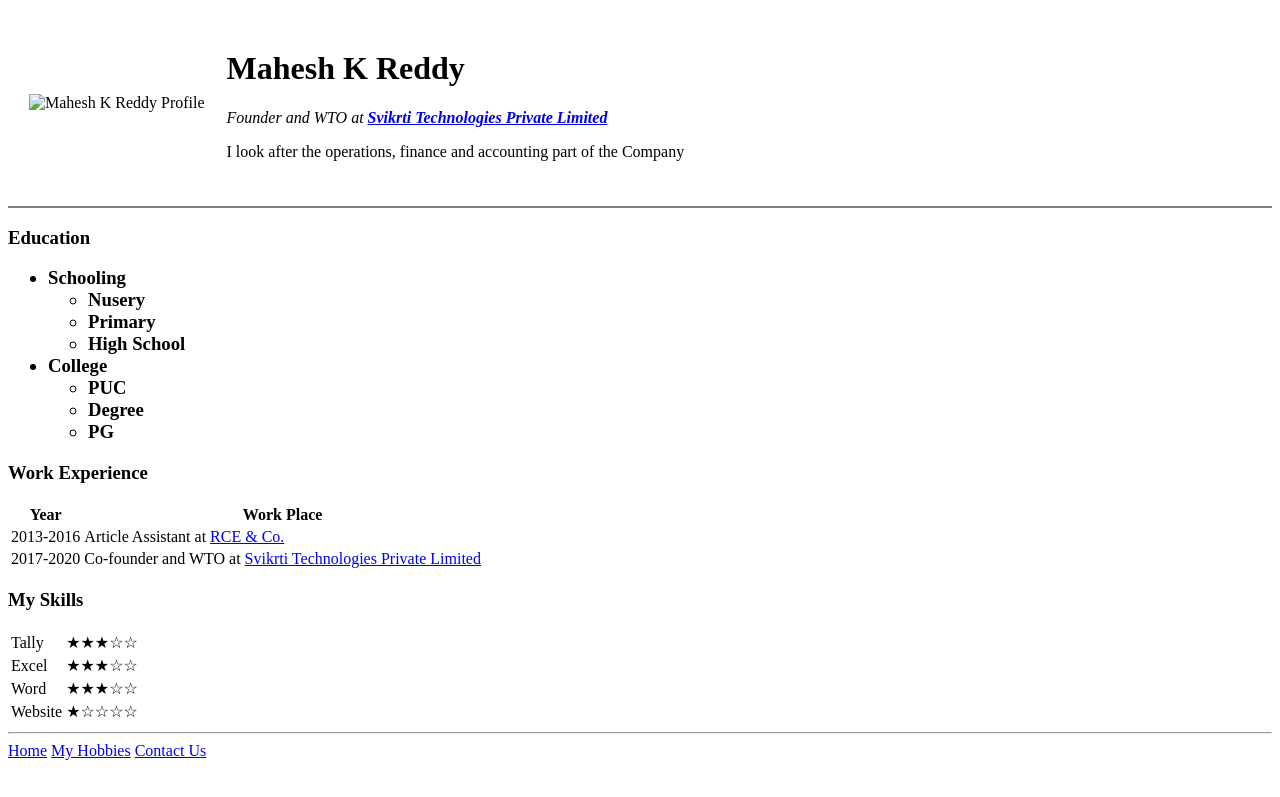
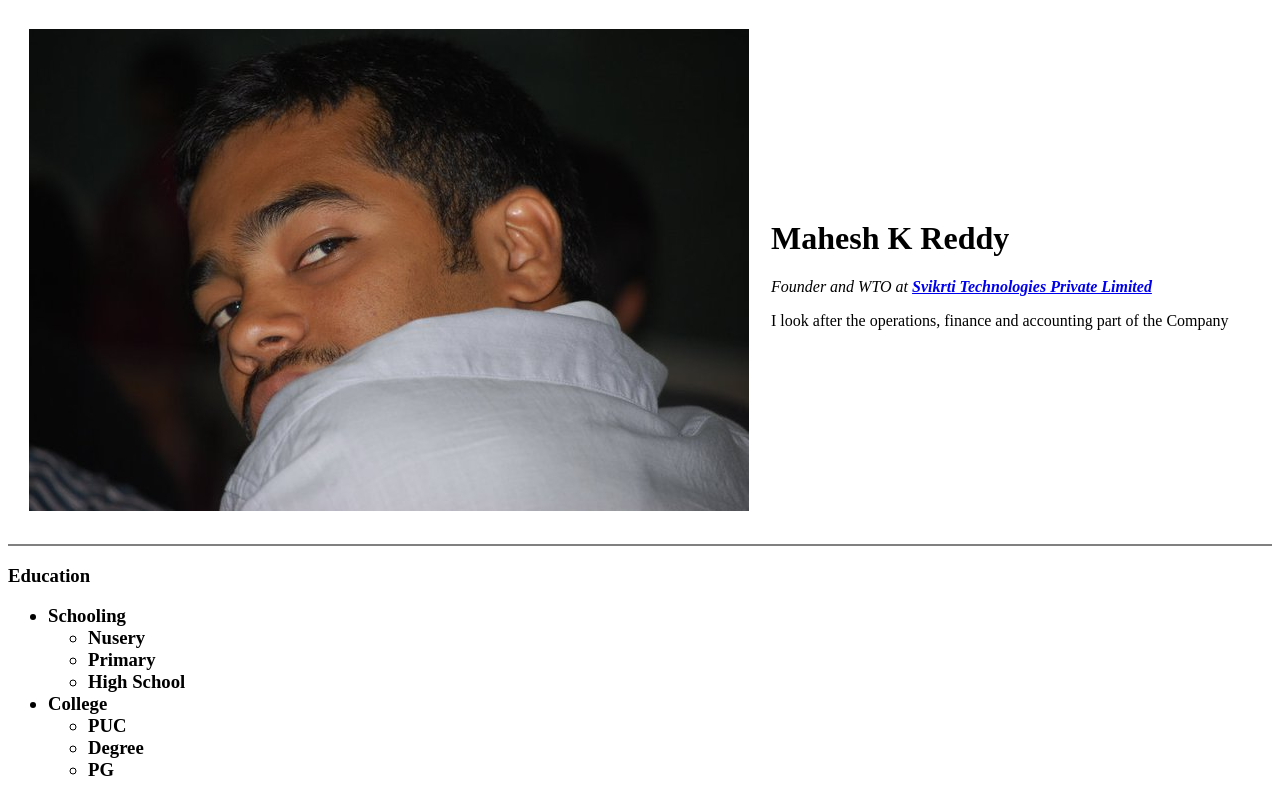
Before and after one commit to maheshreddyrce/CV1, a plain HTML site: page index.html in a window 1280 px wide. Shown: the top 797 px of the page. Drawn offline with Linux system fonts and the light colour scheme.

Commit message:
image src changed

```diff
--- a/index.html
+++ b/index.html
@@ -9,7 +9,7 @@
 <body>
   <table cellspacing="20">
     <tr>
-      <td><img src="../Assets/image.jpg" alt="Mahesh K Reddy Profile"></td>
+      <td><img src="image.jpg" alt="Mahesh K Reddy Profile"></td>
       <td>
         <h1>Mahesh K Reddy</h1>
         <p><em>Founder and WTO at <strong><a href="http://www.svikrti.com/">Svikrti Technologies Private Limited</a></strong></em></p>
```
